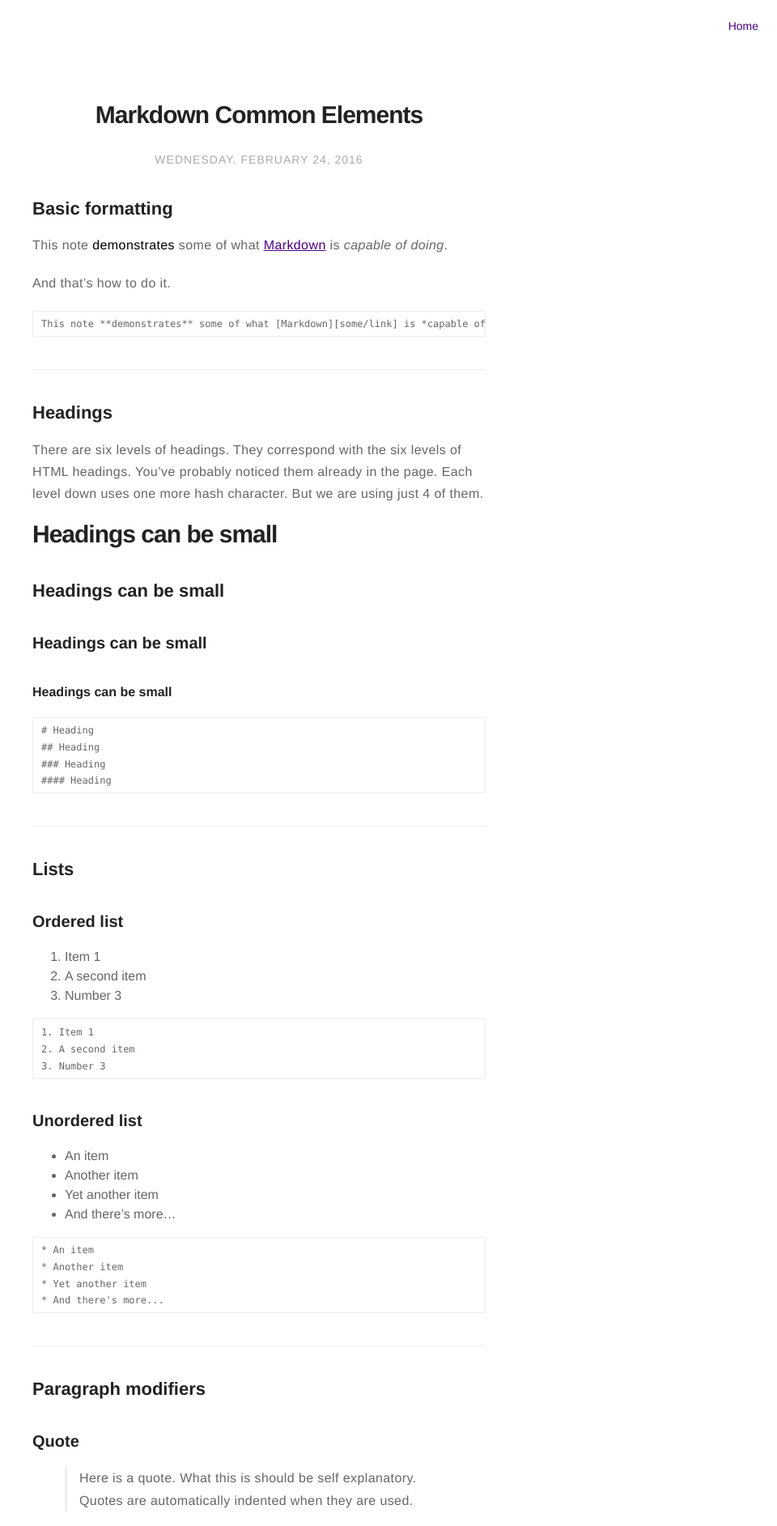
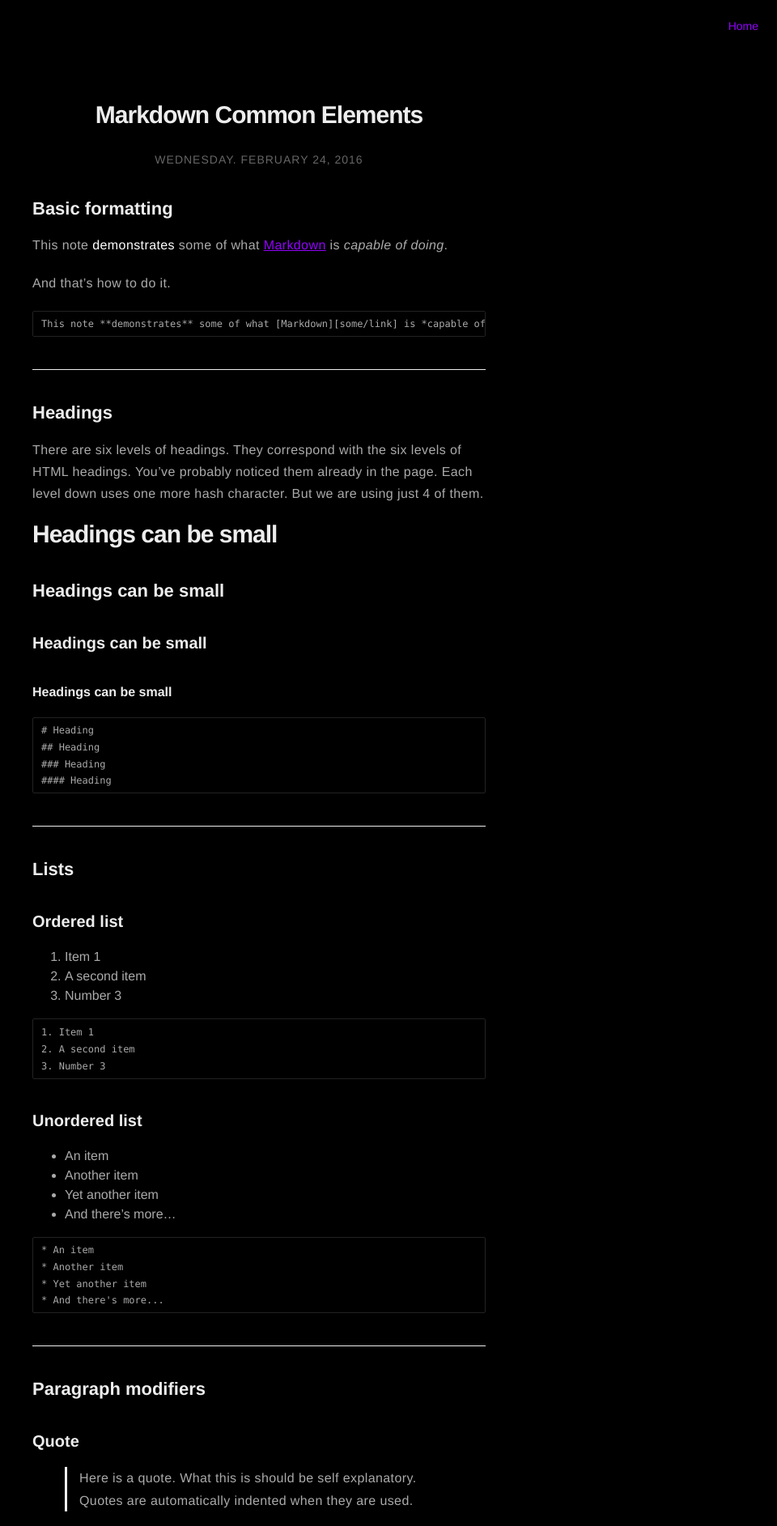
Before and after one commit to jonasgandrup/Jonasgandrup.github.io, a Jekyll site: the page built from _posts/2016-02-24-markdown-common-elements.markdown, in a window 1280 px wide. Shown: the top 1885 px of the page at 81% size, without its empty margins (320-1280 px from the left). Built offline with Jekyll 4.4.1, drawn with Linux system fonts in a browser that asks for light colours; nearby versions of some CDN libraries; comment, search, counter and statistics services are not loaded.

Commit message:
dark theme

```diff
--- a/_config.yml
+++ b/_config.yml
@@ -12,7 +12,7 @@ picture: assets/images/profile.png
 
 # your site color theme, true for dark theme,
 # false to light theme, auto to switch with system.
-dark-theme: false
+dark-theme: true
 
 # If you want to include your resume, set to true
 # and specify source (external or local).
```
